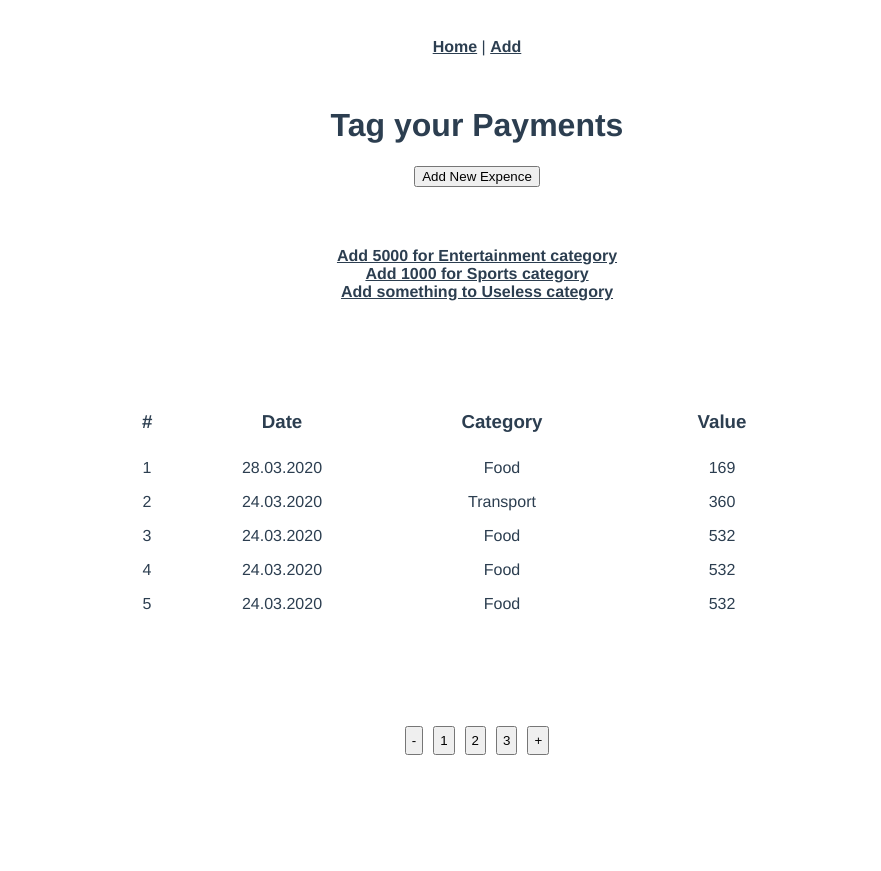
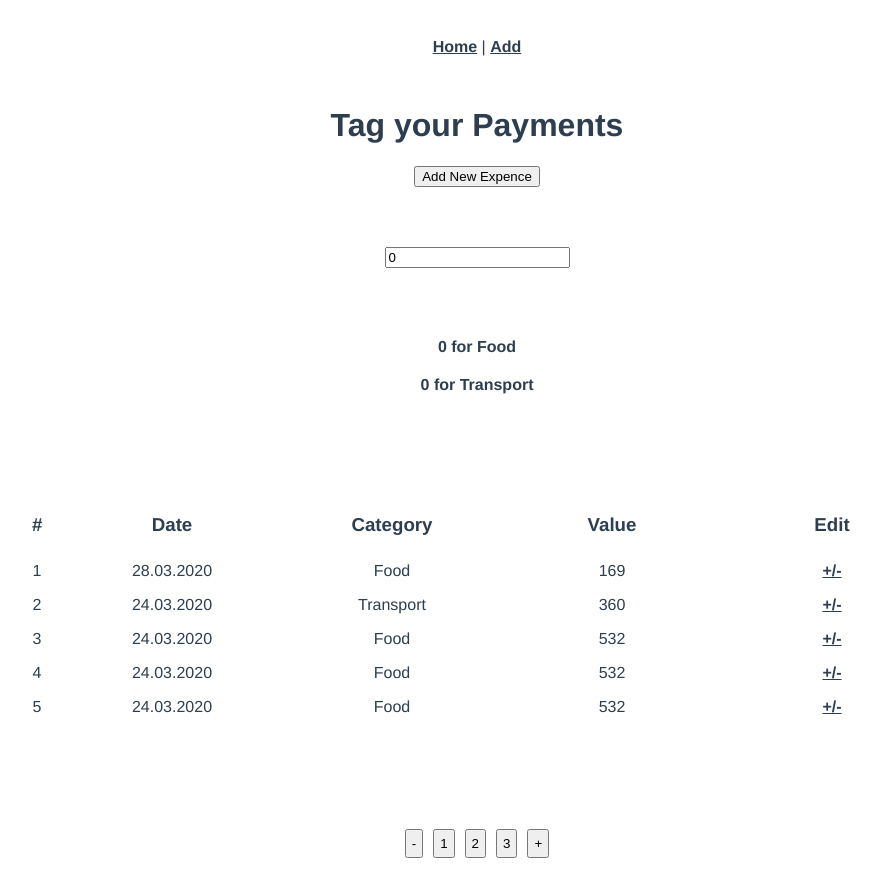
Before and after one commit to SergioWaters/vue_project, a Vue app: page / in a window 1280 px wide. Shown: the whole page, without its empty margins (163-1044 px from the left). Before the commit the page ends 800 px from the top, so only its background shows below. Built offline with nearby package versions, Linux system fonts and the light colour scheme.

Commit message:
middle commit

```diff
--- a/src/App.vue
+++ b/src/App.vue
@@ -2,12 +2,12 @@
   <div id="app">
     <nav>
       <router-link to="/">Home</router-link> |
-      <router-link to="/addExpence">Add</router-link>
+      <router-link to="/ModalView">Add</router-link>
     </nav>
     <main>
       <h1>Tag your Payments</h1>
 
-      <router-link to="/ModalView/">
+      <router-link to="/ModalView/add">
         <button>Add New Expence</button>
       </router-link>
       <router-view />
--- a/src/components/ExpenceAdd.vue
+++ b/src/components/ExpenceAdd.vue
@@ -44,7 +44,6 @@ export default {
   methods: {
     ...mapMutations(["updNewExpence"]),
     addExpence() {
-      console.log(this.date);
       this.alertVisible = false;
       if (!this.category) this.category = this.customCategory;
       if (!this.category || !this.value) return (this.alertVisible = true);
@@ -71,6 +70,8 @@ export default {
     },
   },
   mounted() {
+    console.log(this.$route);
+
     if (this.$route.query.category)
       this.customCategory = this.$route.query.category;
     if (this.$route.query.value) this.value = +this.$route.query.value;
--- a/src/components/ExpencesList.vue
+++ b/src/components/ExpencesList.vue
@@ -13,6 +13,9 @@
       <li>
         <h3>Value</h3>
       </li>
+      <li>
+        <h3>Edit</h3>
+      </li>
     </ul>
     <ul
       v-for="expence in expencesArr"
@@ -24,6 +27,9 @@
       </li>
       <li>{{ expence.category }}</li>
       <li>{{ expence.value }}</li>
+      <li>
+        <router-link :to="'/ModalView/edit'">+/-</router-link>
+      </li>
     </ul>
   </div>
 </template>
@@ -36,7 +42,6 @@ export default {
 };
 </script>
 
-<!-- Add "scoped" attribute to limit CSS to this component only -->
 <style scoped>
 .expences {
   min-height: 300px;
--- a/src/router/router.js
+++ b/src/router/router.js
@@ -16,6 +16,11 @@ const routes = [
   {
     path: '/ModalView/',
     name: 'ModalView',
+    component: ModalView,
+  },
+  {
+    path: '/ModalView/:action',
+    name: 'ModalViewAdd',
     component: ModalView,
   },
   {
--- a/src/views/HomeView.vue
+++ b/src/views/HomeView.vue
@@ -1,29 +1,13 @@
 <template>
   <div>
+    <input type="number" placeholder="Put amount" v-model="amount" />
     <div class="common_expences">
       <router-link
-        :to="{
-          path: '/addExpence/',
-          query: { value: 5000, category: 'Entertainment' },
-        }"
+        v-for="category in this.getCategoryArr"
+        :key="category"
+        :to="`/addExpence/${amount}?category=${category}`"
       >
-        Add 5000 for Entertainment category
-      </router-link>
-      <router-link
-        :to="{
-          path: '/addExpence/1000',
-          query: { category: 'Sports' },
-        }"
-      >
-        Add 1000 for Sports category
-      </router-link>
-      <router-link
-        :to="{
-          path: '/addExpence/7000',
-          query: { category: 'Useless' },
-        }"
-      >
-        Add something to Useless category
+        {{ amount }} for {{ category }}
       </router-link>
     </div>
     <ExpencesList :expencesArr="getExpencesSlice" />
@@ -49,6 +33,11 @@ export default {
     ExpencesList,
     ExpencesPagination,
   },
+  data() {
+    return {
+      amount: 0,
+    };
+  },
   methods: {
     ...mapMutations([
       "updateExpences",
@@ -57,12 +46,15 @@ export default {
       "addNewExpence",
     ]),
   },
-  computed: mapGetters([
-    "getAllExpences",
-    "getExpencesSlice",
-    "getStackOfPages",
-    "getFocusPage",
-  ]),
+  computed: {
+    ...mapGetters([
+      "getAllExpences",
+      "getExpencesSlice",
+      "getStackOfPages",
+      "getFocusPage",
+      "getCategoryArr",
+    ]),
+  },
 };
 </script>
 
@@ -79,5 +71,13 @@ div {
   display: flex;
   flex-direction: column;
   justify-content: space-evenly;
+  align-items: center;
+}
+.common_expences a {
+  margin: 10px;
+  text-decoration: none;
+}
+.common_expences input {
+  max-width: 300px;
 }
 </style>
--- a/src/views/ModalView.vue
+++ b/src/views/ModalView.vue
@@ -1,5 +1,8 @@
 <template>
-  <div class="add">
+  <div>
+    <ExpenceAdd v-if="(componentOn = 'expenceAdd')" />
+    <ExpenceEdit v-if="(componentOn = 'expenceEdit')" :id="id" />
+
     <div>
       <!-- v-show="formVisible" -->
       <h3 v-if="alertVisible">All of thoose lines should be filled</h3>
@@ -27,10 +30,12 @@
 </template>
 
 <script>
+import ExpenceAdd from "../components/ExpenceAdd.vue";
 import { mapGetters } from "vuex";
 import { mapMutations } from "vuex";
 
 export default {
+  components: { ExpenceAdd },
   name: "ExpenceAdd",
   data() {
     return {
@@ -39,6 +44,7 @@ export default {
       category: "",
       customCategory: "",
       value: null,
+      componentOn: "",
     };
   },
   methods: {
@@ -71,7 +77,9 @@ export default {
     },
   },
   mounted() {
-    // if (this.$route.query.category)
+    if (this.$route.params.action === "add") this.componentOn = "expenceEdit";
+    if (this.$route.params.action === "add") this.componentOn = "expenceAdd";
+
     //   this.customCategory = this.$route.query.category;
     // else this.category = this.getCategoryArr[0];
     // if (this.$route.query.value) this.value = +this.$route.query.value;
```
